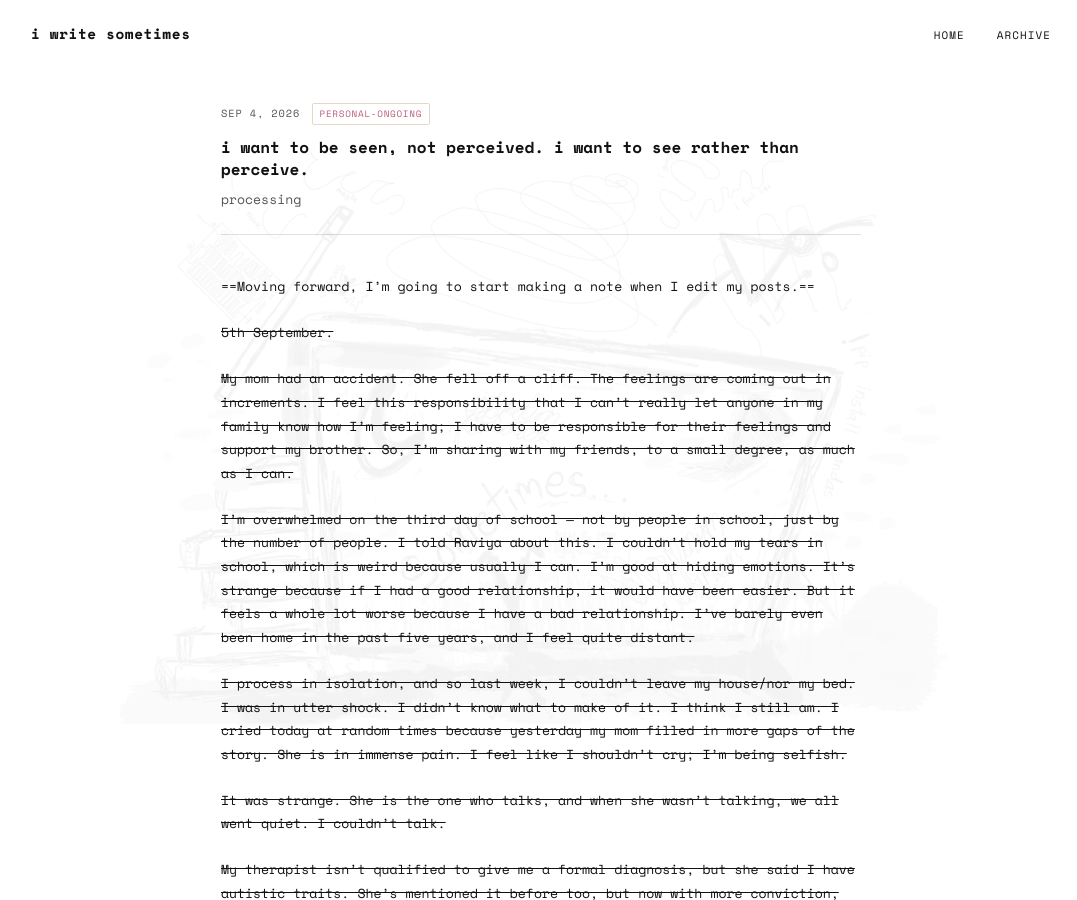
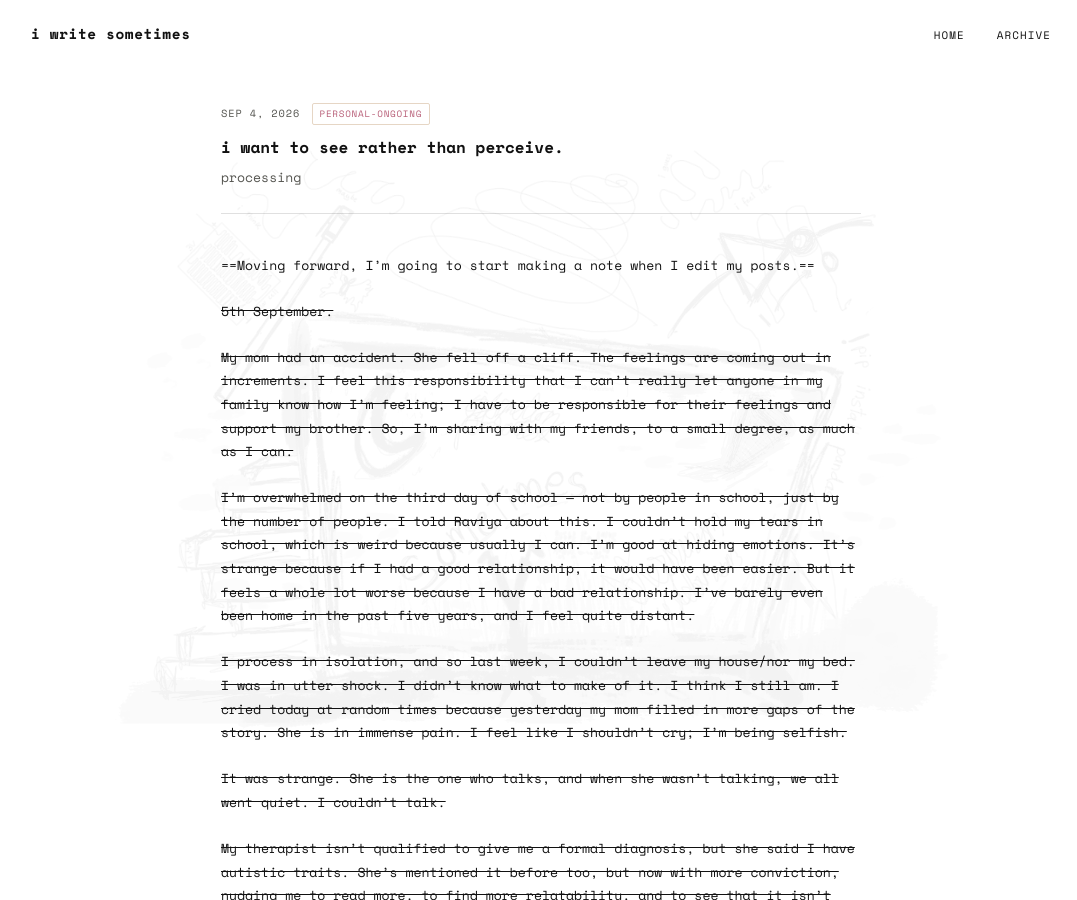
Before and after one commit to shlokamohanty/i-write-sometimes, a Jekyll site: the page built from _posts/2026-09-04-processing.md, in a window 1280 px wide and 900 px high. Shown: the whole window, without its empty margins (99-1176 px from the left). Built offline with Jekyll 4.4.1, drawn with Linux system fonts in a browser that asks for light colours; some web fonts are replaced.

Commit message:
jbjhbhj
hvjhvhjvhj

```diff
--- a/_posts/2026-09-04-processing.md
+++ b/_posts/2026-09-04-processing.md
@@ -1,6 +1,6 @@
 ---
 layout: post
-title: "i want to be seen, not perceived. i want to see rather than perceive."
+title: "i want to see rather than perceive."
 subtitle: "processing"
 date: 2026-09-04
 tags: personal-ongoing
```
Also changed, not shown: _posts/.obsidian/workspace.json (+8 -8 lines), _posts/2026-08-11-discipline.md (+3 -1 lines).
